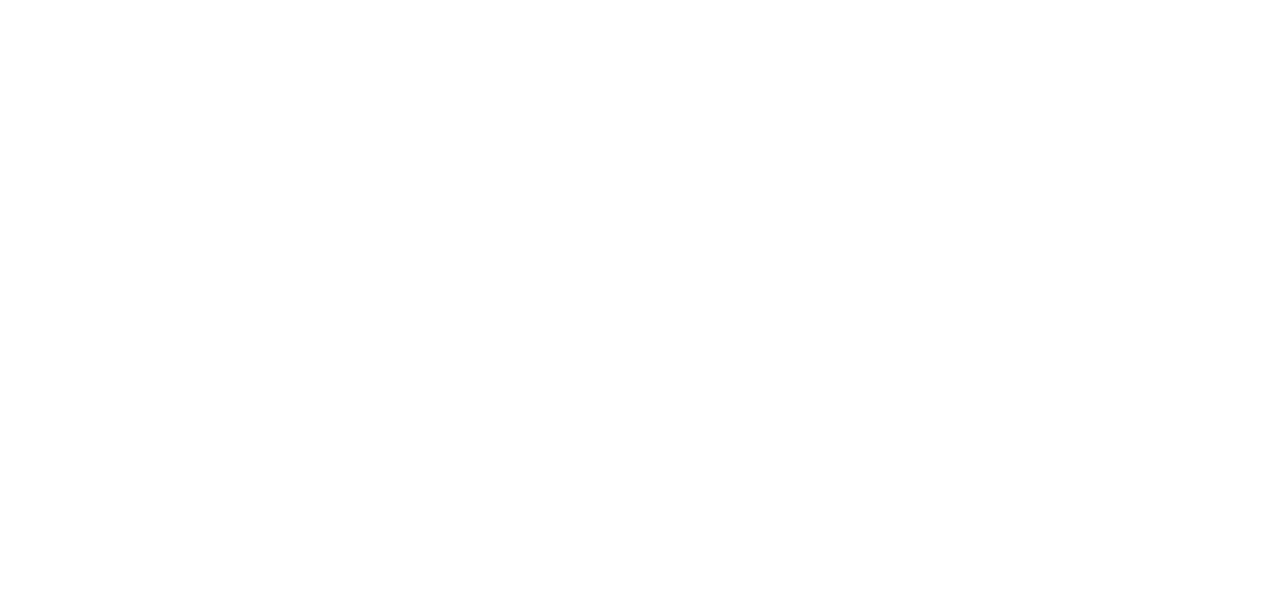
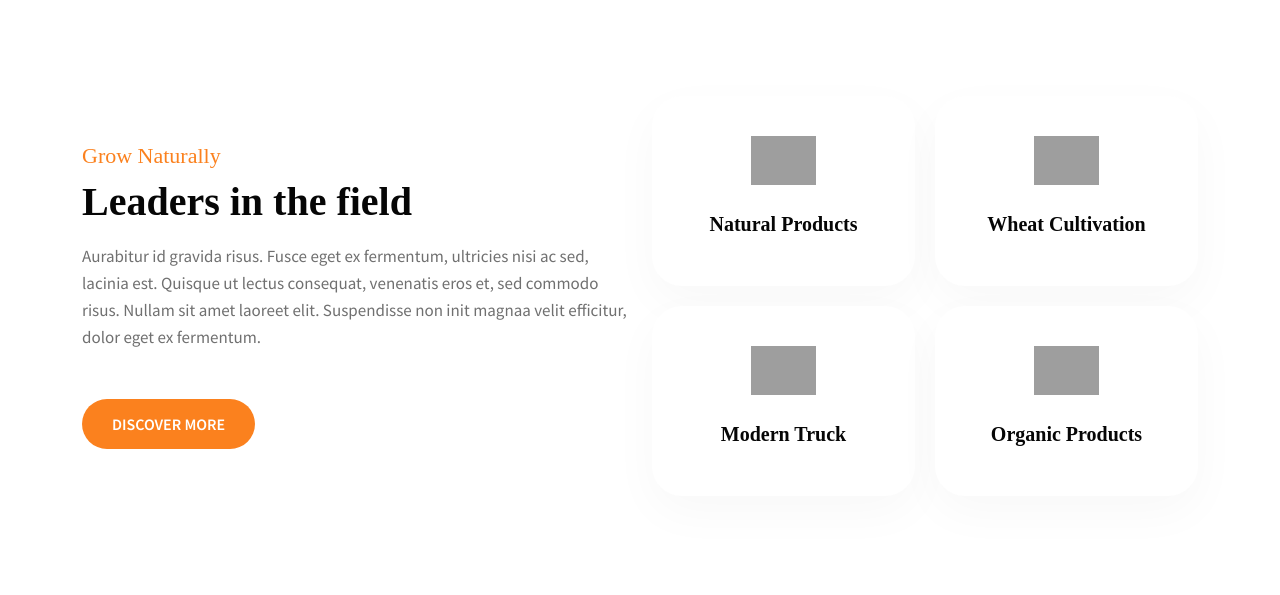
Before and after one commit to hieuhuynh201416/Farmstead, a plain HTML site: page Farmstead/index.html in a window 1280 px wide. Drawn offline with nearby package versions, Linux system fonts and the light colour scheme; grey boxes are pictures that could not be loaded; a web font is replaced by a local one.

Commit message:
Tạo phần work

```diff
--- a/Farmstead/index.css
+++ b/Farmstead/index.css
@@ -0,0 +1,95 @@
+*{
+    padding: 0;
+    margin: 0;
+    box-sizing: border-box;
+    font-family: 'Source Sans Pro', sans-serif;
+}
+
+.container{
+    margin: 0 auto;
+    width: 95%;
+}
+
+/* WORK */
+h5.small-title {
+    color: #fb811e;
+    font-size: 22px;
+    font-family: 'Volkhov', serif;
+}
+
+.title-style {
+    font-size: 40px;
+    line-height: 50px;
+    font-weight: 600;
+    color: #060606;
+    font-family: 'Volkhov', serif;
+}
+
+.text-para  {
+    margin: 0;
+    padding: 0;
+    font-size: 17px;
+    line-height: 27px;
+    color: #707070;
+}
+
+.btn-style {
+    font-size: 16px;
+    line-height: 26px;
+    text-transform: uppercase;
+    padding: 12px 30px;
+    font-weight: 600;
+    background:  #fb811e;
+    border: none;
+    color: #fff;
+    border-radius: 30px;
+    transition: all .25s;
+    text-decoration: none;
+}
+
+.btn-style:hover{
+    background: #009f4d !important;
+    color: white !important;
+
+}
+
+.w3l-features .call-grids-w3 {
+    display: grid;
+    grid-template-columns: 1fr 1fr;
+    grid-gap: 20px;
+}
+
+.w3l-features .box-wrap {
+    padding: 40px 30px;
+    border-radius: 30px;
+    text-align: center;
+    box-shadow: 0 1rem 3rem rgb(0 0 0 / 3%);
+    background-color: #fff;
+}
+
+.w3l-features .box-wrap:hover {
+    transition: .3s;
+    box-shadow: 0 25px 98px 0 rgb(0 0 0 / 10%);
+}
+
+.w3l-features .box-wrap img {
+    max-width: 65px;
+    display: block;
+    margin: 0 auto;
+}
+
+.w3l-features .box-wrap h4 a {
+    font-size: 20px;
+    line-height: 28px;
+    font-weight: 600;
+    margin-top: 25px;
+    display: block;
+    color: #060606;
+    text-decoration: none;
+    font-family: 'Volkhov', serif;
+    transition: all 0.5s;
+}
+
+.w3l-features .box-wrap h4 a:hover{
+    color: #009f4d;
+}
--- a/Farmstead/index.html
+++ b/Farmstead/index.html
@@ -1,7 +1,7 @@
 <!DOCTYPE html>
 <html lang="en">
   <head>
-    <title>Title</title>
+    <title>Farmstead</title>
     <!-- Required meta tags -->
     <meta charset="utf-8" />
     <meta
@@ -16,13 +16,91 @@
       integrity="sha384-iYQeCzEYFbKjA/T2uDLTpkwGzCiq6soy8tYaI1GyVh/UjpbCx/TYkiZhlZB6+fzT"
       crossorigin="anonymous"
     />
+    <!-- Font GG -->
+    <link
+      href="//fonts.googleapis.com/css2?family=Volkhov:ital,wght@0,400;0,700;1,400;1,700&amp;display=swap"
+      rel="stylesheet"
+    />
+    <link
+      href="//fonts.googleapis.com/css2?family=Source+Sans+Pro:wght@200;300;400;600;700;900&amp;display=swap"
+      rel="stylesheet"
+    />
+
+    <!-- My CSS -->
+    <link rel="stylesheet" href="./index.css" />
   </head>
 
   <body>
     <header>
       <!-- place navbar here -->
     </header>
-    <main></main>
+    <section class="w3l-features py-5" id="work">
+      <div class="container py-md-5 py-4 HomePageFeatures">
+        <div class="row main-cont-wthree-2 align-items-center">
+          <div class="col-lg-6 feature-grid-left pr-lg-5">
+            <h5 class="small-title">Grow Naturally</h5>
+            <h3 class="title-style mb-md-3 mb-2">Leaders in the field</h3>
+            <p class="text-para">
+              Aurabitur id gravida risus. Fusce eget ex fermentum, ultricies
+              nisi ac sed, lacinia est. Quisque ut lectus consequat, venenatis
+              eros et, sed commodo risus. Nullam sit amet laoreet elit.
+              Suspendisse non init magnaa velit efficitur, dolor eget ex
+              fermentum.
+            </p>
+            <a href="#" class="btn btn-style mt-lg-5 mt-4">Discover More</a>
+          </div>
+          <div class="col-lg-6 feature-grid-right mt-lg-0 mt-5">
+            <div class="call-grids-w3 d-grid">
+              <div class="grids-1 box-wrap">
+                <div class="icon">
+                  <img
+                    src="https://wp.w3layouts.com/farmstead/wp-content/themes/farmstead/assets/images/img4.png"
+                    alt=""
+                    class="img-fluid"
+                  />
+                </div>
+                <h4><a href="about" class="title-head">Natural Products</a></h4>
+              </div>
+
+              <div class="grids-1 box-wrap">
+                <div class="icon">
+                  <img
+                    src="https://wp.w3layouts.com/farmstead/wp-content/themes/farmstead/assets/images/img2.png"
+                    alt=""
+                    class="img-fluid"
+                  />
+                </div>
+                <h4>
+                  <a href="about" class="title-head">Wheat Cultivation</a>
+                </h4>
+              </div>
+
+              <div class="grids-1 box-wrap">
+                <div class="icon">
+                  <img
+                    src="https://wp.w3layouts.com/farmstead/wp-content/themes/farmstead/assets/images/img1.png"
+                    alt=""
+                    class="img-fluid"
+                  />
+                </div>
+                <h4><a href="about" class="title-head">Modern Truck</a></h4>
+              </div>
+
+              <div class="grids-1 box-wrap">
+                <div class="icon">
+                  <img
+                    src="https://wp.w3layouts.com/farmstead/wp-content/themes/farmstead/assets/images/img3.png"
+                    alt=""
+                    class="img-fluid"
+                  />
+                </div>
+                <h4><a href="about" class="title-head">Organic Products</a></h4>
+              </div>
+            </div>
+          </div>
+        </div>
+      </div>
+    </section>
     <footer>
       <!-- place footer here -->
     </footer>
```
